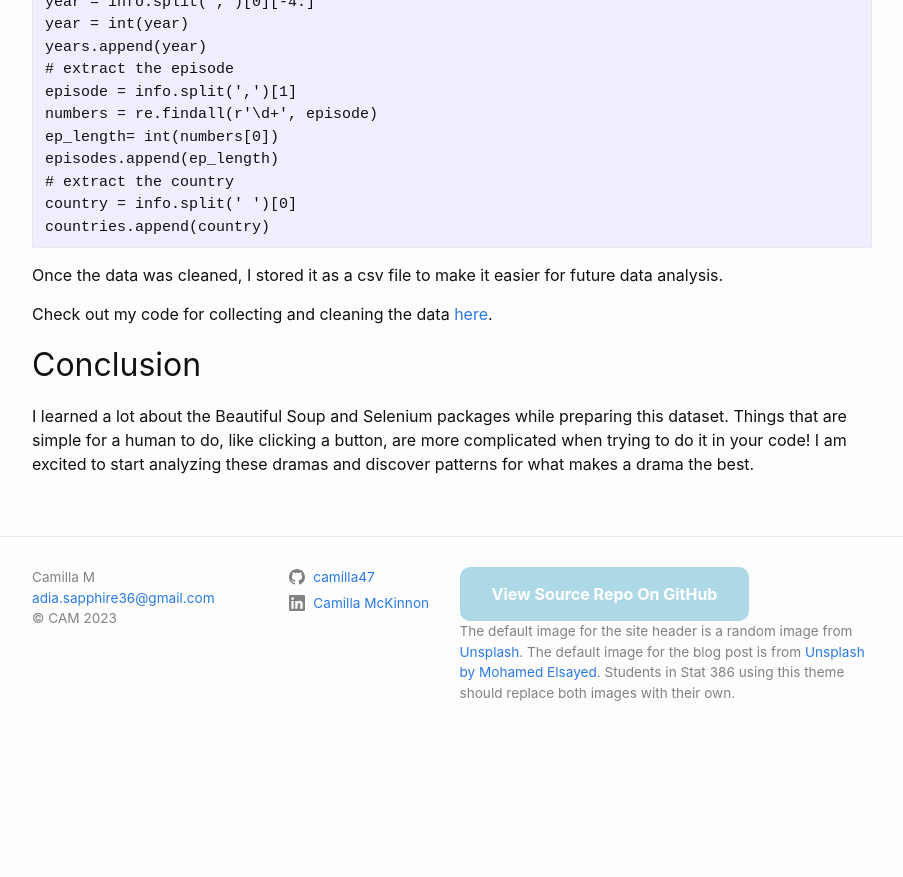
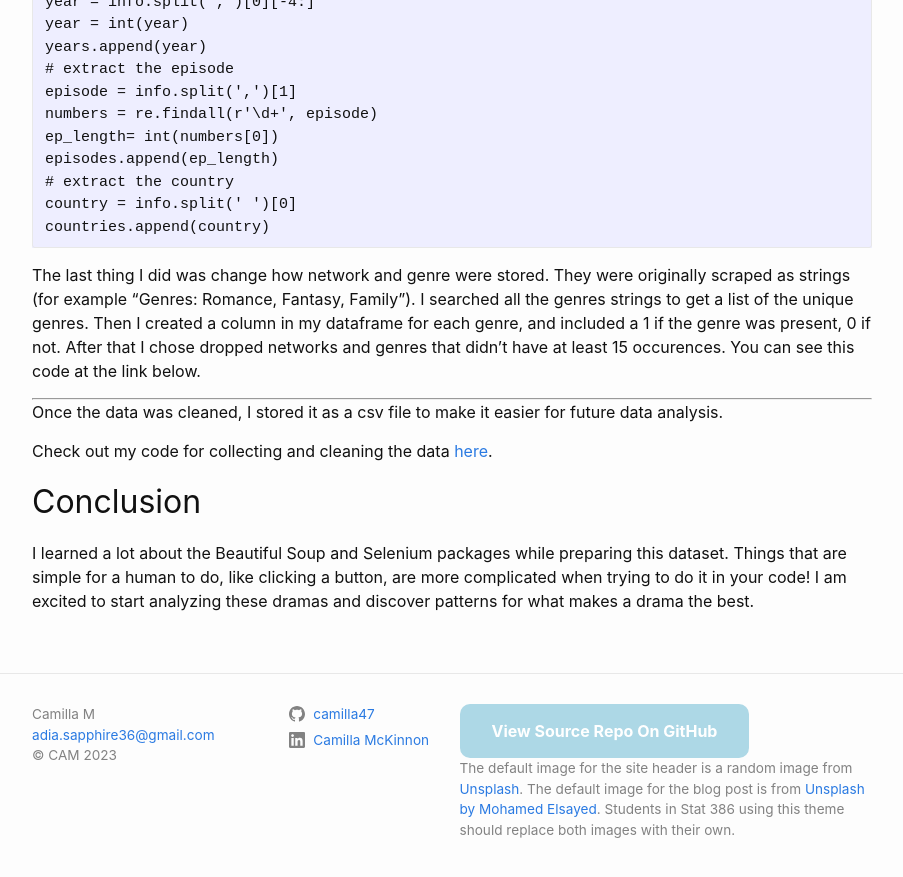
Before and after one commit to camilla47/camilla47.github.io, a Jekyll site: the page built from _posts/2023-12-09-data-collect.md, in a window 1280 px wide and 900 px high, scrolled down 2519 px. Shown: the top 877 px of the window, without its empty margins (188-1091 px from the left). Built offline with Jekyll 4.4.1, drawn with Linux system fonts in a browser that asks for light colours; comment, search, counter and statistics services are not loaded; before the commit the page ends 3282 px from its top, so only the background shows below that.

Commit message:
description for 0s and 1s

````diff
--- a/_posts/2023-12-09-data-collect.md
+++ b/_posts/2023-12-09-data-collect.md
@@ -93,6 +93,9 @@ episodes.append(ep_length)
 country = info.split(' ')[0]
 countries.append(country)
 ```
+The last thing I did was change how network and genre were stored. They were originally scraped as strings (for example "Genres: Romance, Fantasy, Family"). I searched all the genres strings to get a list of the unique genres. Then I created a column in my dataframe for each genre, and included a 1 if the genre was present, 0 if not. After that I chose dropped networks and genres that didn't have at least 15 occurences. You can see this code at the link below.
+
+---
 
 Once the data was cleaned, I stored it as a csv file to make it easier for future data analysis.
 
````
